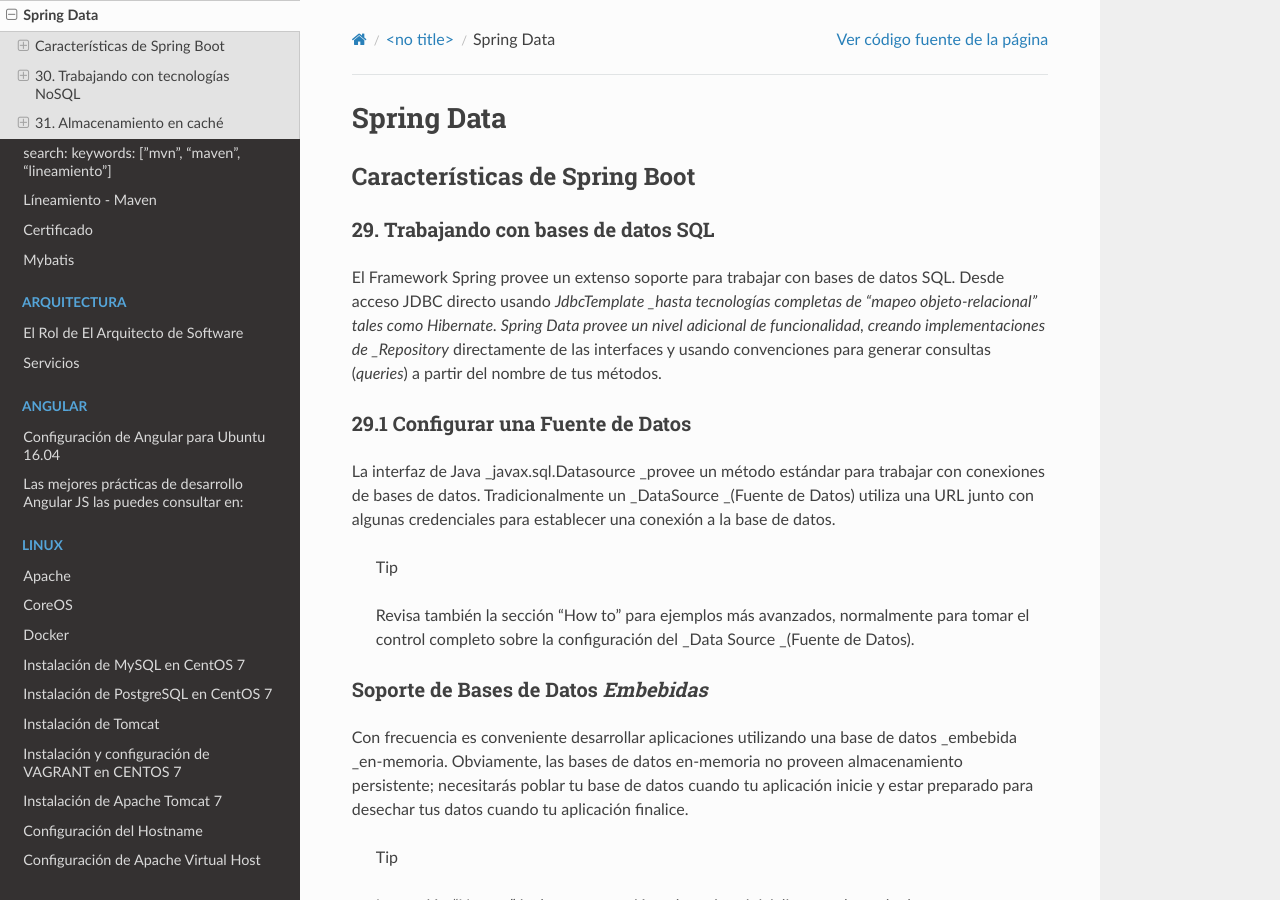
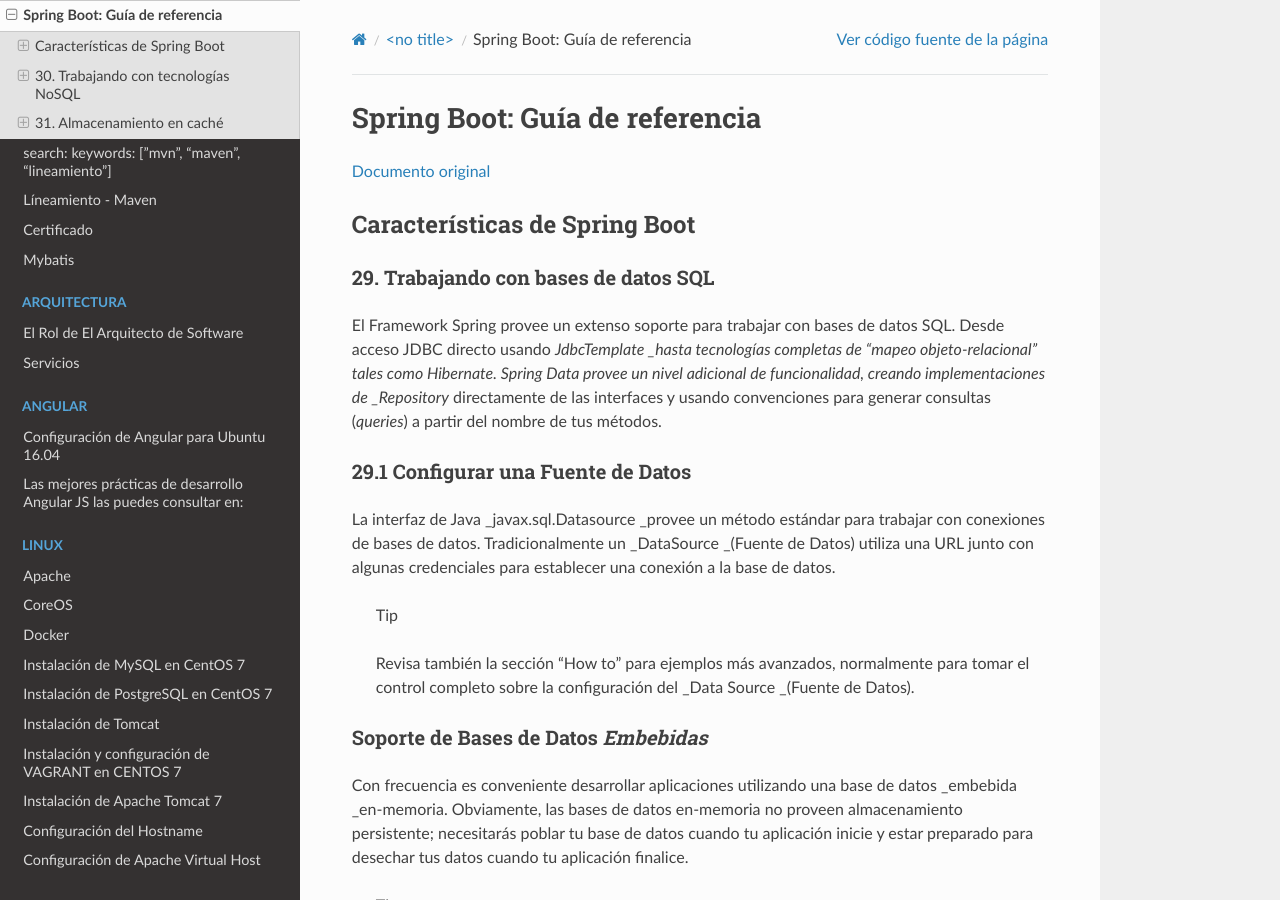
Before and after one commit to robertovillarejo/DADS-Knowledge-Base, a Sphinx documentation site: the page built from docs/source/java/spring/spring-boot-reference.md, in a window 1280 px wide and 900 px high. Built offline with Sphinx 7.4.7 and the Read the Docs theme 2.0.0, drawn with Linux system fonts in a browser that asks for light colours.

Commit message:
Spring Boot y Spring Data JPA

```diff
--- a/docs/source/java/spring/index.rst
+++ b/docs/source/java/spring/index.rst
@@ -1,4 +1,4 @@
 .. toctree::
 
   spring-data-jpa-reference
-  spring-data
+  spring-boot-reference
--- a/docs/source/java/spring/spring-data.md
+++ b/docs/source/java/spring/spring-boot-reference.md
@@ -1,4 +1,6 @@
-# Spring Data
+# Spring Boot: Guía de referencia
+
+[Documento original](https://docs.spring.io/spring-boot/docs/current/reference/pdf/spring-boot-reference.pdf)
 
 ## Características de Spring Boot
 
```
Also changed, not shown: docs/source/java/spring/spring-data-jpa-reference.md (+3 -1 lines), 16 other files.
